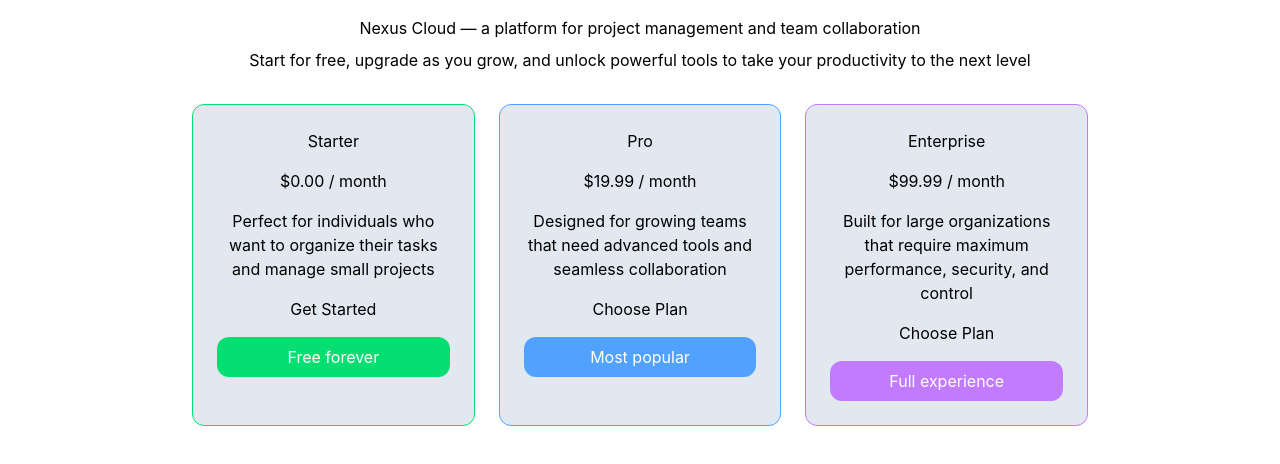
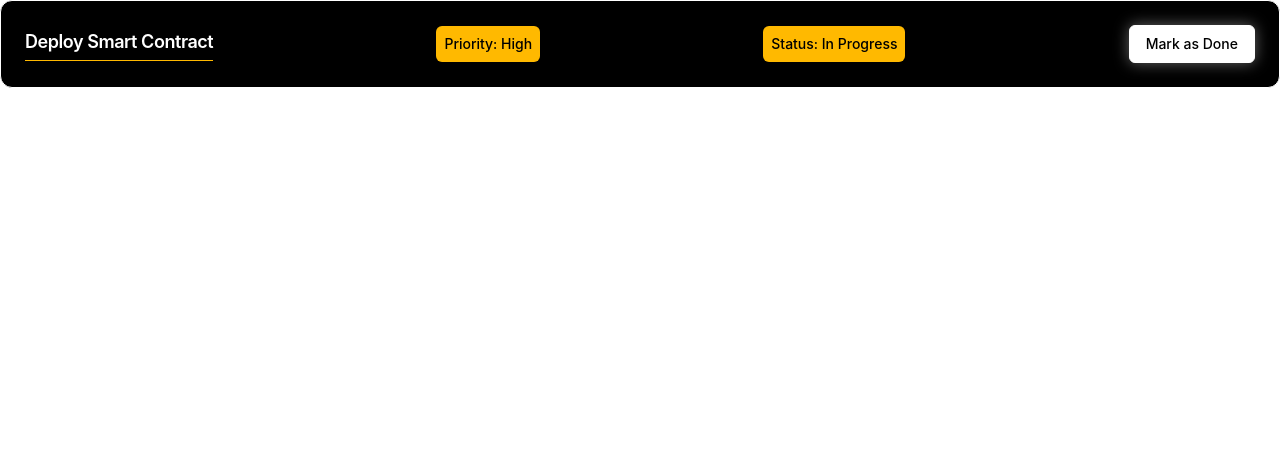
Before and after one commit to iveryasov/react-learning, a React (Vite) app: page / in a window 1280 px wide. Shown: the top 464 px of the page. Built offline with nearby package versions, Linux system fonts and the light colour scheme.

Commit message:
Day 136: AI-assisted Tailwind styling workflow with strict component constraints

```diff
--- a/src/App.tsx
+++ b/src/App.tsx
@@ -1,9 +1,9 @@
-import Day135 from './components/Day135';
+import Day136 from './components/Day136';
 
 function App() {
   return (
     <div>
-      <Day135 />
+      <Day136 />
     </div>
   );
 }
--- /dev/null
+++ b/src/components/Day136.tsx
@@ -0,0 +1,34 @@
+// Day 136
+// AI-assisted Tailwind styling workflow with strict component constraints
+
+function Day136() {
+    return (
+        <div>
+            <TaskCard title="Deploy Smart Contract" priority="High" isDone={false} />
+        </div>
+    )
+}
+
+function TaskCard({ title, priority, isDone }: { title: string; priority: string; isDone: boolean }) {
+    return (
+        <div className="flex flex-col w-full md:flex-row md:items-center md:justify-between gap-4 p-6 bg-black text-white border border-white rounded-xl">
+            <h3 className="text-lg font-semibold tracking-tight text-white border-b border-amber-400 pb-1">
+                {title}
+            </h3>
+            <span className="bg-amber-400 text-black text-sm font-medium p-2 rounded-md">
+                Priority: {priority}
+            </span>
+            <p className="bg-amber-400 text-black text-sm font-medium p-2 rounded-md">
+                Status: {isDone ? "Completed" : "In Progress"}
+            </p>
+            <button
+                onClick={() => console.log("click")}
+                className="bg-white text-black text-sm font-medium px-4 py-2 rounded-md border border-white shadow-[0_0_15px_rgba(255,255,255,0.4)] transition-transform duration-300 ease-in-out hover:scale-110 cursor-pointer"
+            >
+                Mark as Done
+            </button>
+        </div>
+    );
+}
+
+export default Day136;
```
